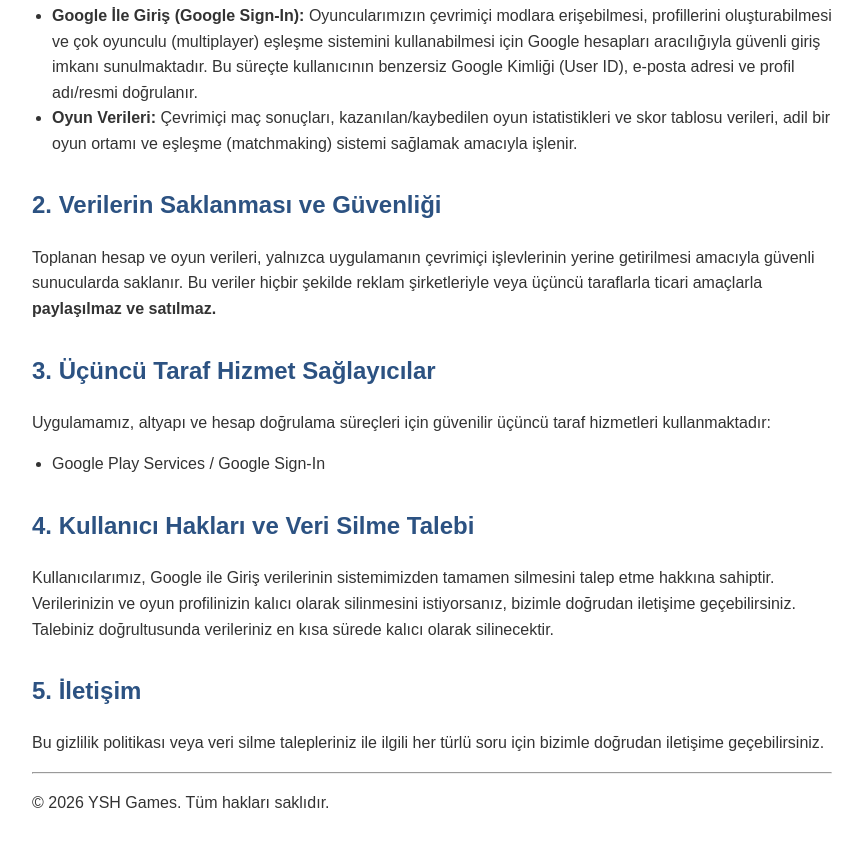
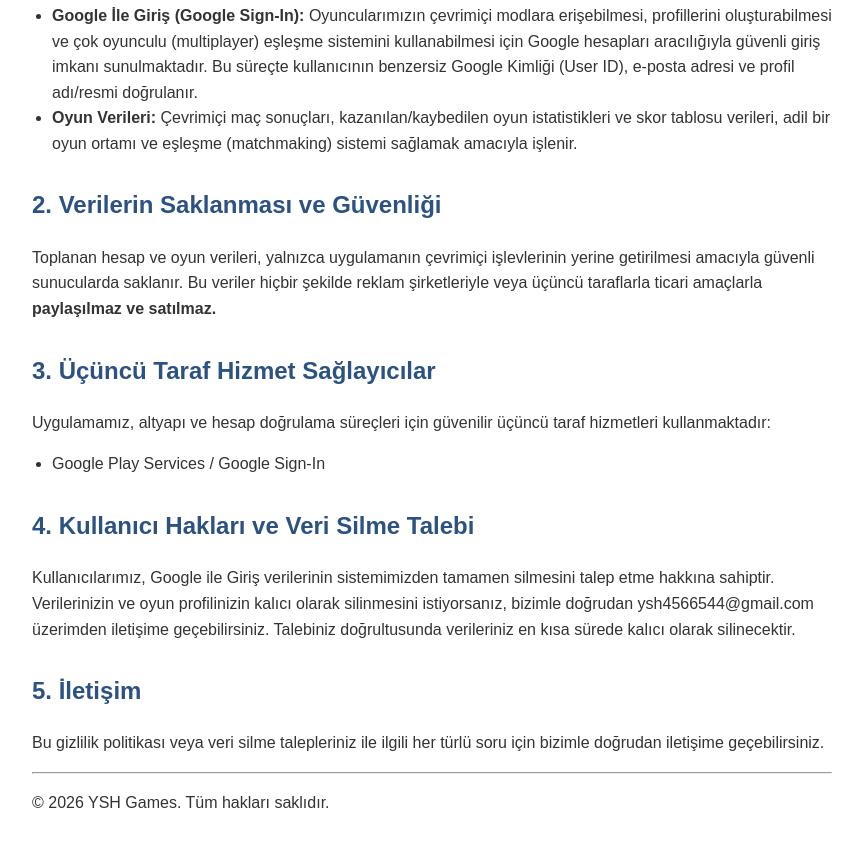
Before and after one commit to YavuzSelimAkkayaa/privacy-policy, a plain HTML site: page index.html in a window 1280 px wide. Shown: the part 385-1231 px from the top of the page, without its empty margins (208-1071 px from the left). Drawn offline with Linux system fonts and the light colour scheme.

Commit message:
Update index.html

```diff
--- a/index.html
+++ b/index.html
@@ -34,7 +34,7 @@
     </ul>
 
    <h2>4. Kullanıcı Hakları ve Veri Silme Talebi</h2>
-    <p>Kullanıcılarımız, Google ile Giriş verilerinin sistemimizden tamamen silmesini talep etme hakkına sahiptir. Verilerinizin ve oyun profilinizin kalıcı olarak silinmesini istiyorsanız, bizimle doğrudan iletişime geçebilirsiniz. Talebiniz doğrultusunda verileriniz en kısa sürede kalıcı olarak silinecektir.</p>
+    <p>Kullanıcılarımız, Google ile Giriş verilerinin sistemimizden tamamen silmesini talep etme hakkına sahiptir. Verilerinizin ve oyun profilinizin kalıcı olarak silinmesini istiyorsanız, bizimle doğrudan ysh4566544@gmail.com üzerimden iletişime geçebilirsiniz. Talebiniz doğrultusunda verileriniz en kısa sürede kalıcı olarak silinecektir.</p>
 
     <h2>5. İletişim</h2>
     <p>Bu gizlilik politikası veya veri silme talepleriniz ile ilgili her türlü soru için bizimle doğrudan iletişime geçebilirsiniz.</p>
```
